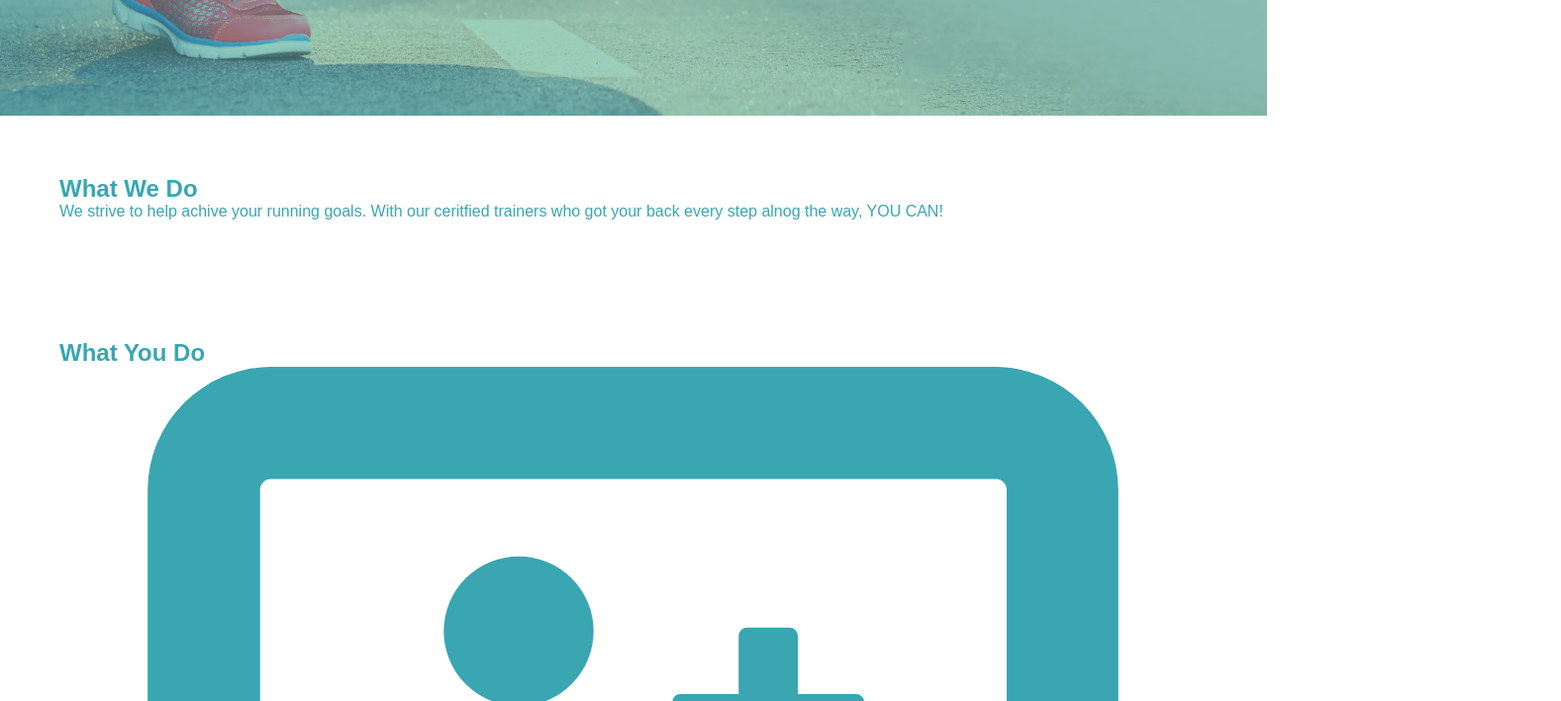
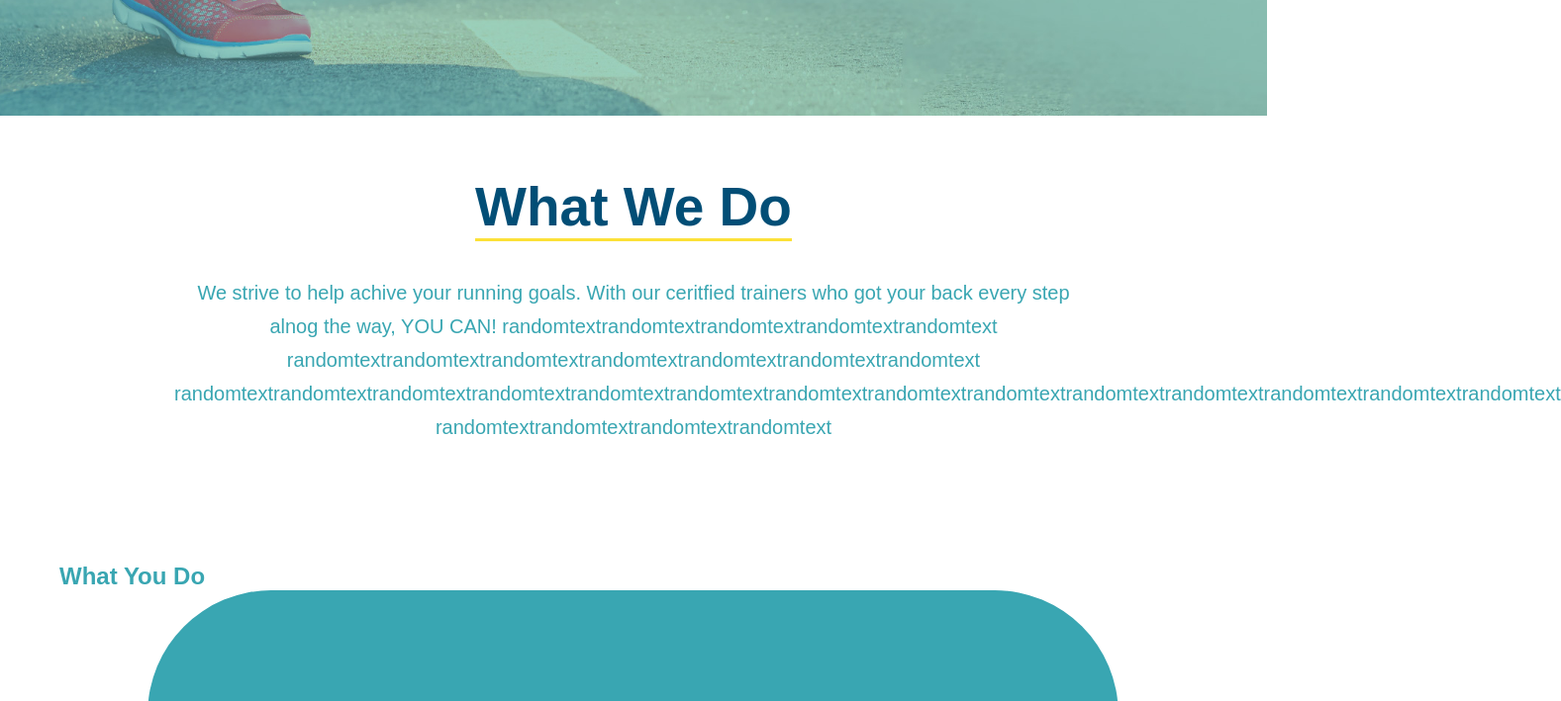
Before and after one commit to DiLorenzoJ/run-buddy, a plain HTML site: page index.html in a window 1280 px wide. Shown: the part 565-1274 px from the top of the page at 99% size, 1577 px wide, since content can reach past the window. Drawn offline with Linux system fonts and the light colour scheme.

Commit message:
style what we do section

```diff
--- a/assets/css/style.css
+++ b/assets/css/style.css
@@ -123,3 +123,25 @@ section {
 }
 
 /* Hero Styles End */
+
+.intro {
+    text-align: center;
+}
+
+.intro h2 {
+    display: inline-block;
+    font-size: 55px;
+    color: #024e76;
+    margin-bottom: 35px;
+    padding: 0 100px 20px 100 px;
+    border-bottom: 3px solid;
+    border-color: #fce138;
+}
+
+.intro p {
+    line-height: 1.7;
+    color: #39a6b2;
+    width: 80%;
+    font-size: 20px;
+    margin: 0 auto;
+}
--- a/index.html
+++ b/index.html
@@ -65,10 +65,10 @@
       <!--end hero-->
 
       <!--"what we do" section-->
-      <section id="what-we-do">
+      <section id="what-we-do" class="intro">
         <h2>What We Do</h2>
         <p>
-          We strive to help achive your running goals. With our ceritfied trainers who got your back every step alnog the way, YOU CAN!
+          We strive to help achive your running goals. With our ceritfied trainers who got your back every step alnog the way, YOU CAN! randomtextrandomtextrandomtextrandomtextrandomtext randomtextrandomtextrandomtextrandomtextrandomtextrandomtextrandomtext randomtextrandomtextrandomtextrandomtextrandomtextrandomtextrandomtextrandomtextrandomtextrandomtextrandomtextrandomtextrandomtextrandomtext randomtextrandomtextrandomtextrandomtext
         </p>
       </section>
 
```
